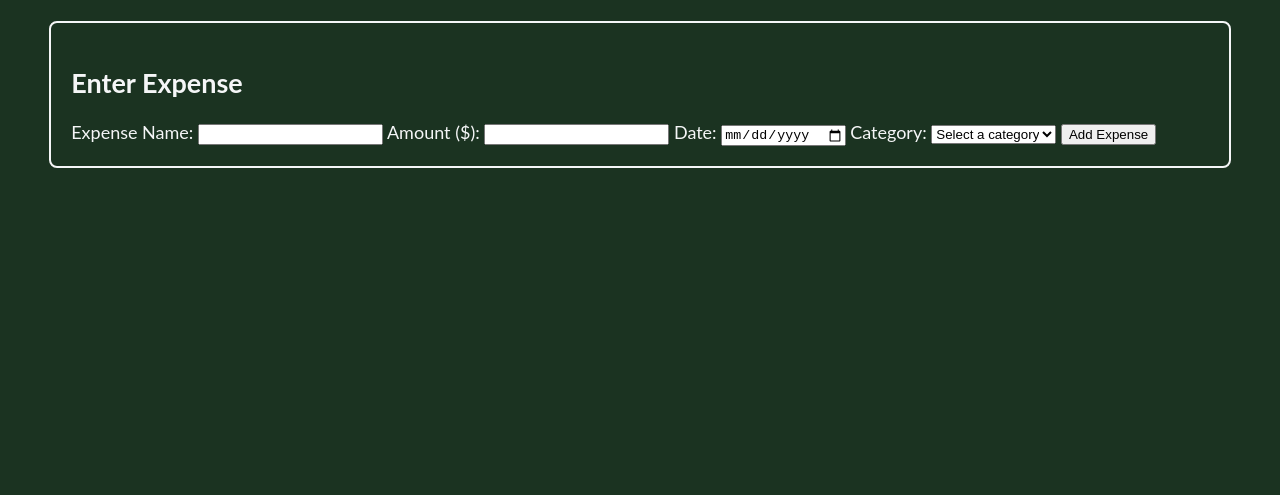
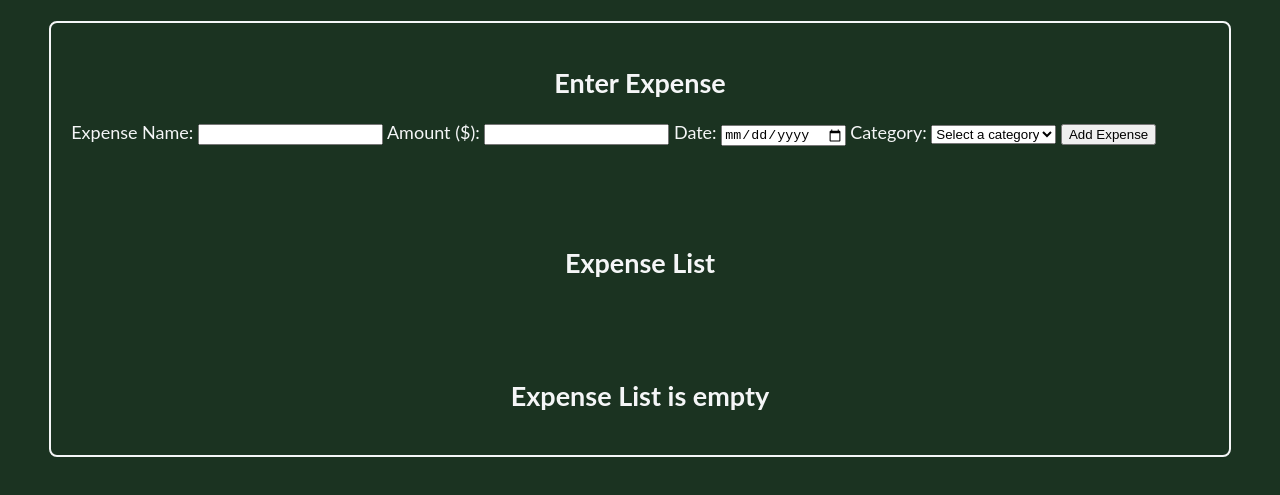
Before and after one commit to ChippyOS/Harvest-Expense_Tracker, a plain HTML site: page index.html in a window 1280 px wide. Shown: the part 71-566 px from the top of the page. Drawn offline with Linux system fonts and the light colour scheme.

Commit message:
Add expense list section with empty state and visibility classes
Created the #expense-list section to display added expenses. Included an initial empty state message inside #empty-message, styled with .empty-message. Added .show and .hide classes to control visibility through JavaScript later. Also added margin to space the section appropriately.

```diff
--- a/index.html
+++ b/index.html
@@ -34,6 +34,14 @@
                 <button type="submit">Add Expense</button>
             </form>
 
+            <section id="expense-list">
+                <h2>Expense List</h2>
+                <div id="expense-items"></div>
+                <div id="empty-message" class="empty-message show">
+                    <h2>Expense List is empty</h2>
+                </div>
+            </section>
+
         </div>
     </main>
 </body>
--- a/styles.css
+++ b/styles.css
@@ -22,6 +22,10 @@
     text-align: center;
   }
 
+  h2 {
+    text-align: center;
+  }
+
   .container {
     width: 90%;
     max-width: 1200px;
@@ -30,3 +34,19 @@
     border: 2px solid var(--light-grey);
     border-radius: 8px;
   }
+
+  #expense-list {
+    margin-top: 100px;
+  }
+
+  .show {
+    display: block;
+  }
+
+  .hide {
+    display: none;
+  }
+
+  .empty-message {
+    margin-top: 100px;
+  }
```
